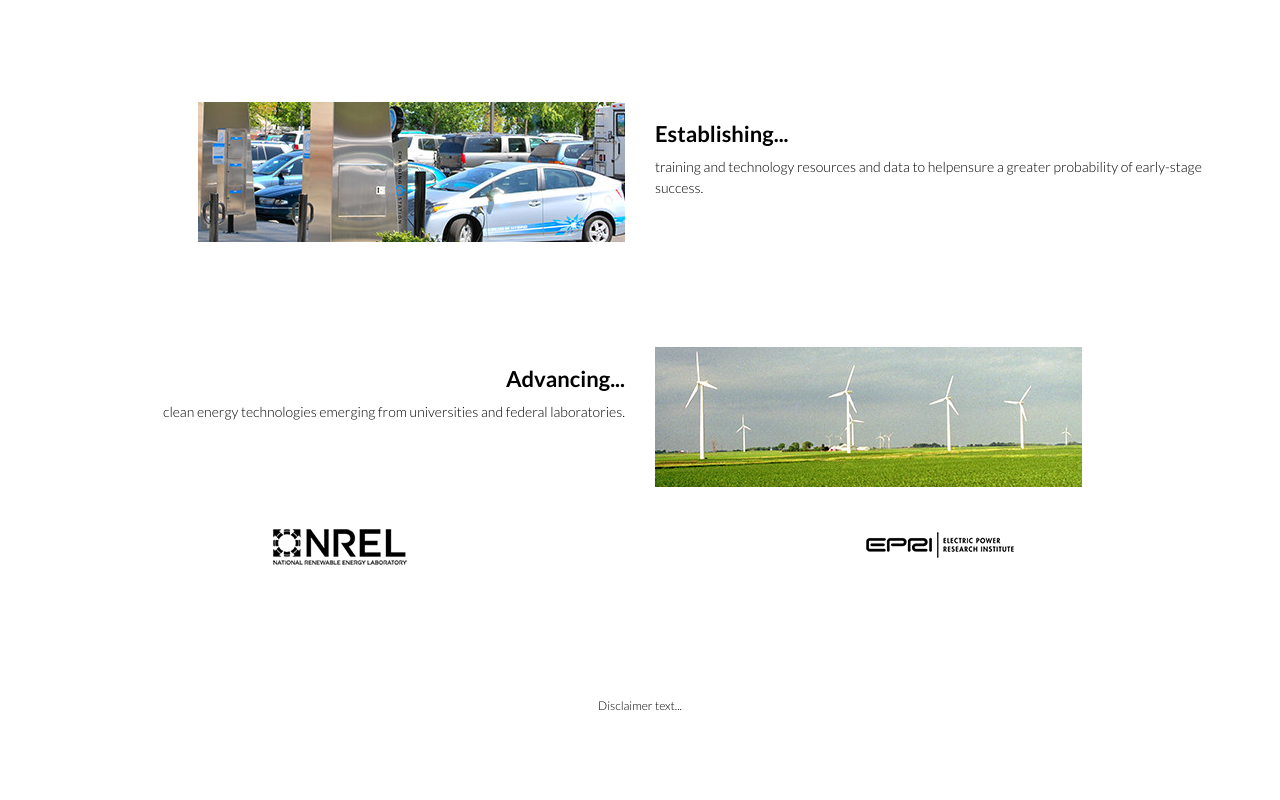
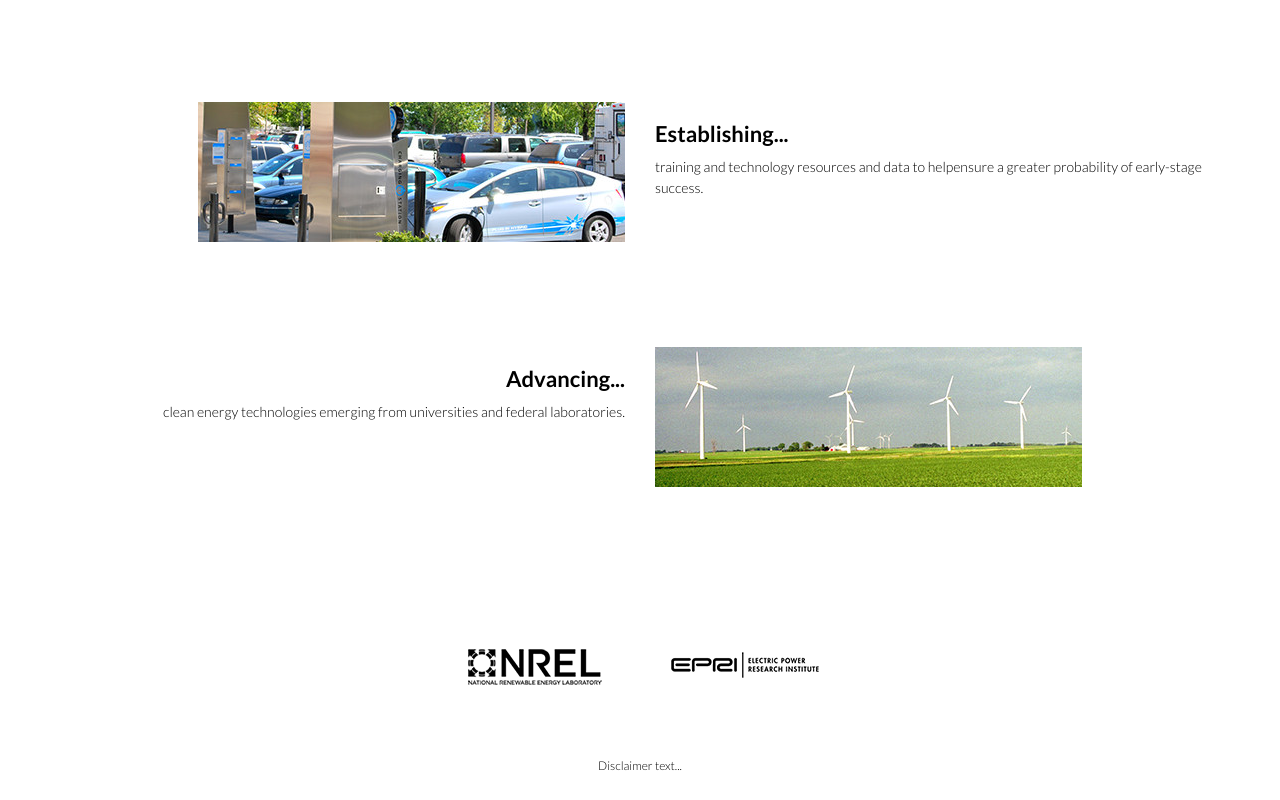
Before and after one commit to NREL/incubatenergy.org, a plain HTML site: page index.html in a window 1280 px wide. Shown: the part 1734-2534 px from the top of the page. Before the commit the page ends 2474 px from the top, so only its background shows below. Drawn offline with Linux system fonts and the light colour scheme; files whose address does not match are found by name.

Commit message:
updated footer styles

```diff
--- a/client/css/custom.css
+++ b/client/css/custom.css
@@ -155,6 +155,10 @@ a {
     text-decoration: underline;
 }
 
+#footer  {
+    margin-top: 120px;
+}
+
 .disclaimer-footer {
     font-size: 12px;
     color: #000000;
--- a/index.html
+++ b/index.html
@@ -221,7 +221,7 @@
     <footer id="footer">
         <div class="container">
             <div class="row">
-                <div class="col-sm-8 col-sm-offset-2 text-center bottom-separator">
+                <div class="col-sm-4 col-sm-offset-4">
                     <img src="assets/images/nrel_logo.png" alt="NREL" class="pull-left">
                     <img src="assets/images/epri_logo.png" alt="EPRI" class="pull-right">
                 </div>
```
Also changed, not shown: blog-launching.html (+1 -1 lines), blog.html (+1 -1 lines).
